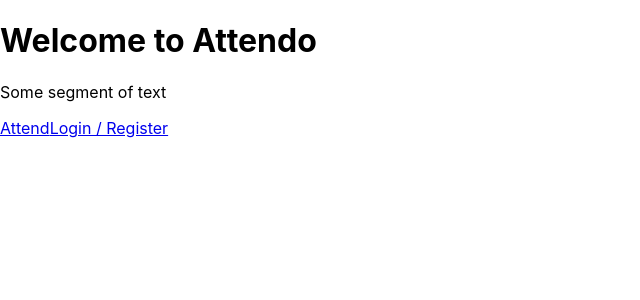
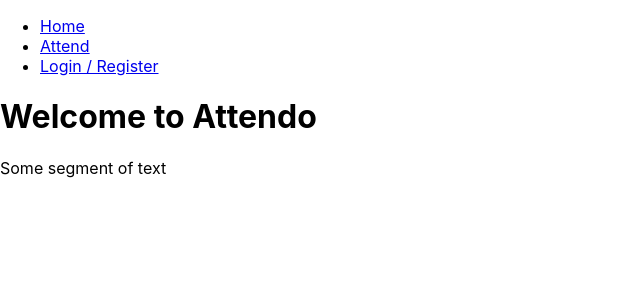
Before and after one commit to JakeAve/attendo, a React (Vite) app in the folder client/: page / in a window 1280 px wide. Shown: the top 300 px of the page, without its empty margins (0-640 px from the left). Built offline with nearby package versions, Linux system fonts and the light colour scheme.

Commit message:
Added Nav component

```diff
--- a/client/src/App.tsx
+++ b/client/src/App.tsx
@@ -4,11 +4,13 @@ import { Attend } from './views/Attend'
 import { Login } from './views/Login'
 import { Home } from './views/Home'
 import { DialogProvider } from './providers/DialogProvider'
+import { Nav } from './components/Nav/Nav'
 
 function App() {
   return (
     <DialogProvider>
       <BrowserRouter>
+        <Nav />
         <Routes>
           <Route path="/" element={<Home />} />
           <Route path="/attend" element={<Attend />} />
--- /dev/null
+++ b/client/src/components/Nav/Nav.tsx
@@ -0,0 +1,19 @@
+import { Link } from 'react-router-dom'
+
+export const Nav = () => {
+  return (
+    <nav>
+      <ul>
+        <li>
+          <Link to="/">Home</Link>
+        </li>
+        <li>
+          <Link to="/attend">Attend</Link>
+        </li>
+        <li>
+          <Link to="/login">Login / Register</Link>
+        </li>
+      </ul>
+    </nav>
+  )
+}
--- a/client/src/providers/DialogProvider.tsx
+++ b/client/src/providers/DialogProvider.tsx
@@ -1,6 +1,6 @@
 import { createContext, useContext } from 'react'
-import { Dialog } from '../components/dialog/Dialog'
-import { DialogProps, useDialog } from '../components/dialog/useDialog'
+import { Dialog } from '../components/Dialog/Dialog'
+import { DialogProps, useDialog } from '../components/Dialog/useDialog'
 
 interface DialogContext {
   isOpen: boolean
--- a/client/src/views/Home.tsx
+++ b/client/src/views/Home.tsx
@@ -1,12 +1,8 @@
-import { Link } from 'react-router-dom'
-
 export const Home = () => {
   return (
     <>
       <h1>Welcome to Attendo</h1>
       <p>Some segment of text</p>
-      <Link to="/attend">Attend</Link>
-      <Link to="/login">Login / Register</Link>
     </>
   )
 }
```
